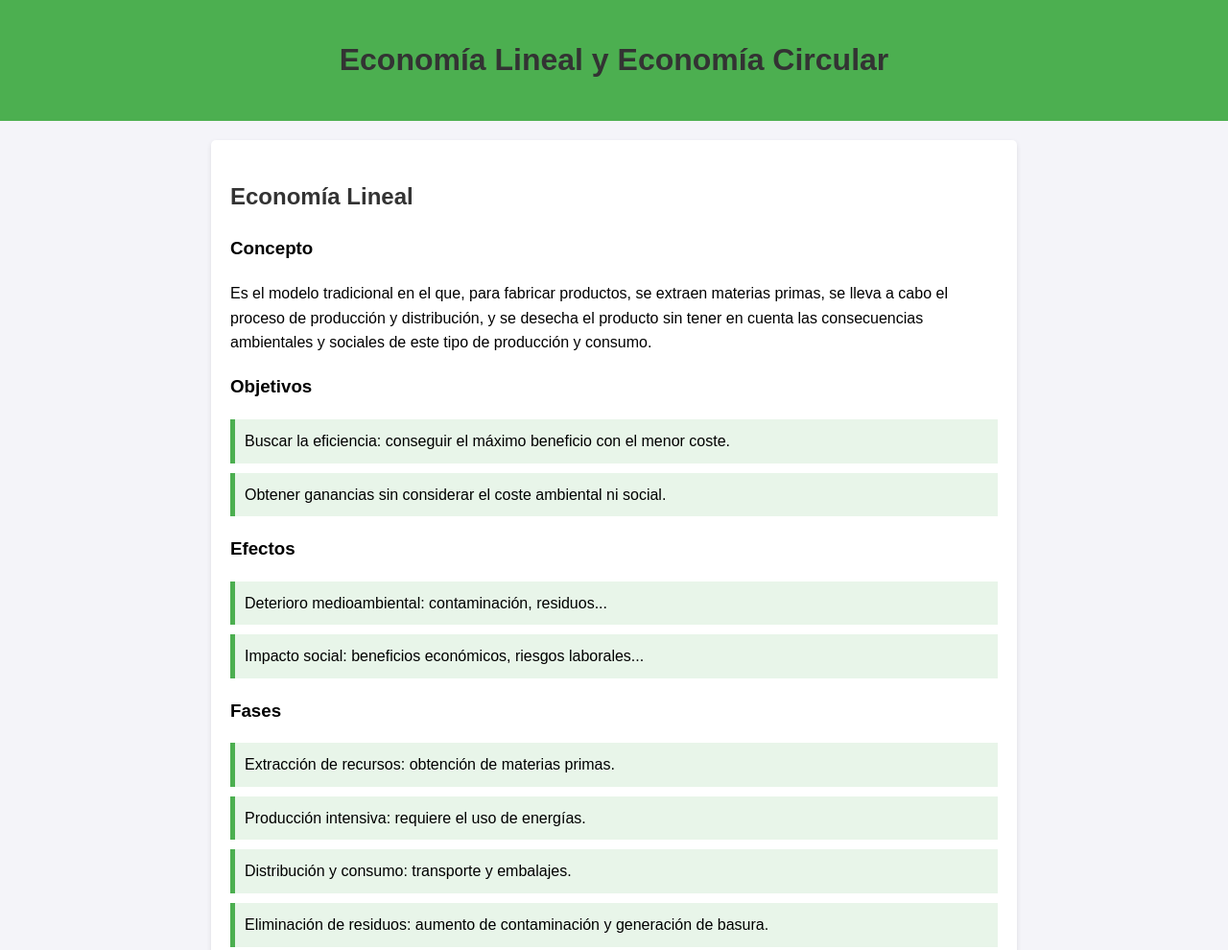
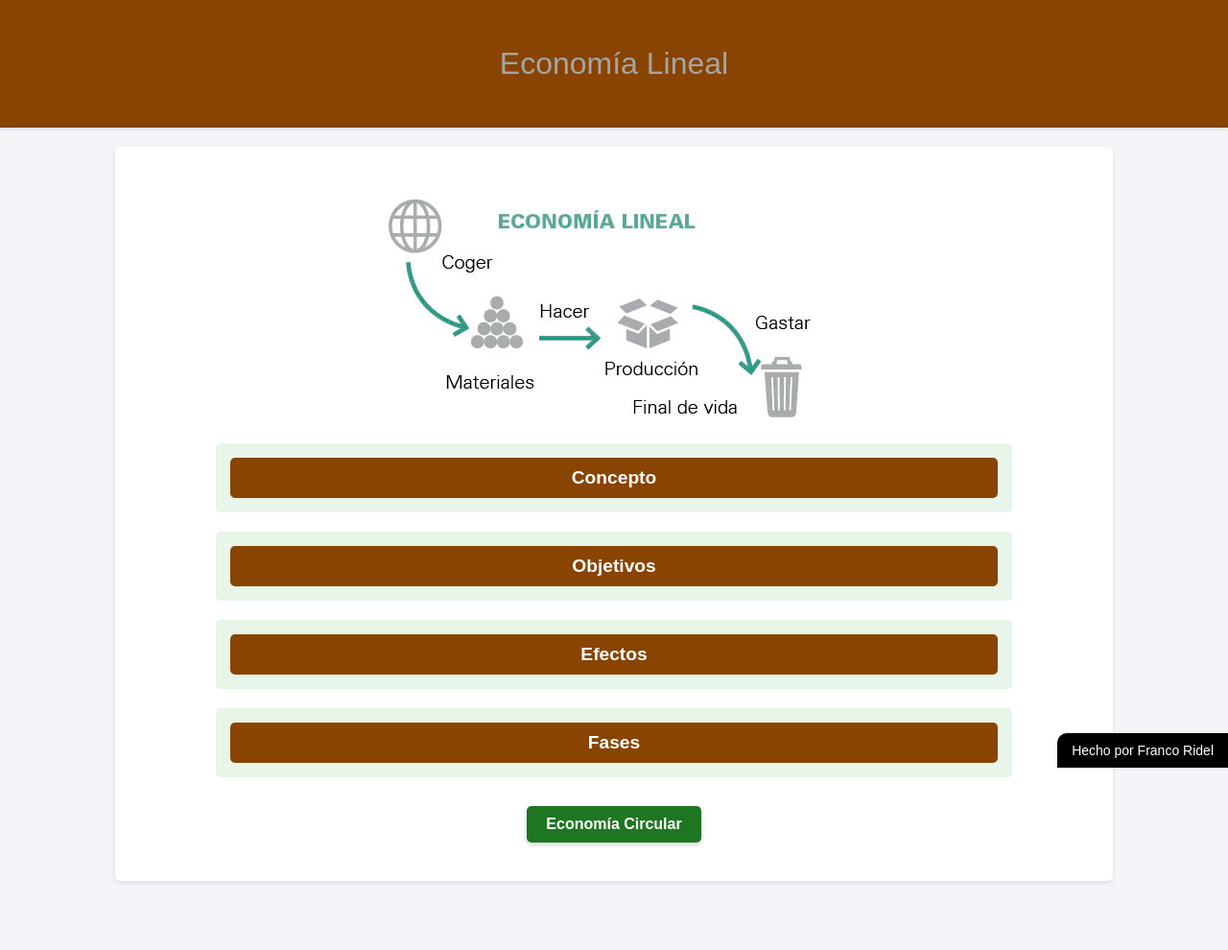
Before and after one commit to FrancoRidel/DIGITALIZACION, a plain HTML site: page index.html in a window 1280 px wide. Shown: the top 990 px of the page at 96% size. After the commit the page ends 938 px from the top, so only its background shows below. Drawn offline with Linux system fonts and the light colour scheme.

Commit message:
refactor

```diff
--- a/index.html
+++ b/index.html
@@ -7,81 +7,157 @@
     <style>
         body {
             font-family: Arial, sans-serif;
-            line-height: 1.6;
             margin: 0;
             padding: 0;
             background-color: #f4f4f9;
         }
         header {
-            background-color: #4CAF50;
-            color: white;
-            padding: 1rem 0;
+            background-color: #884400;
+            color: rgb(165, 165, 165);
+            padding: 3rem 0;
             text-align: center;
+            font-size: 2rem;
+            box-shadow: 0 2px 5px rgba(0, 0, 0, 0.1);
         }
-        section {
-            max-width: 800px;
+        .mapa-conceptual {
+            display: flex;
+            flex-direction: column;
+            align-items: center;
             margin: 20px auto;
-            background: white;
+            max-width: 1000px;
             padding: 20px;
             border-radius: 5px;
+            background: white;
             box-shadow: 0 2px 5px rgba(0, 0, 0, 0.1);
         }
-        h1, h2 {
-            color: #333;
+        .bloque {
+            background: #e8f5e9;
+            padding: 15px;
+            margin: 10px 0;
+            text-align: center;
+            border-radius: 5px;
+            width: 80%;
+            position: relative;
+            cursor: pointer;
+            transition: transform 0.3s ease, box-shadow 0.3s ease;
         }
-        ul {
-            list-style: none;
-            padding: 0;
+        .bloque:hover {
+            transform: translateY(-5px);
+            box-shadow: 0 5px 15px rgba(0, 0, 0, 0.2);
         }
-        ul li {
-            background: #e8f5e9;
-            margin: 10px 0;
+        .bloque .titulo {
+            background-color: #884400;
+            color: rgb(255, 255, 255);
             padding: 10px;
-            border-left: 5px solid #4CAF50;
+            border-radius: 5px;
+            font-weight: bold;
+            font-size: 1.2rem;
         }
-        .image-container {
-            text-align: center;
-            margin-top: 20px;
+        .contenido {
+            display: none;
+            margin-top: 10px;
+            text-align: left;
+            font-size: 1rem;
+            line-height: 1.5;
         }
-        img {
-            max-width: 100%;
+        footer {
+            position: fixed;
+            bottom: 0;
+            right: 0;
+            background-color: #000000;
+            color: rgb(255, 255, 255);
+            padding: 10px 15px;
+            font-size: 14px;
+            border-radius: 10px 0 0 0;
+        }
+        /* Animación para despliegue */
+        .contenido.mostrar {
+            display: block;
+            animation: desplegar 0.3s ease-out;
+        }
+        @keyframes desplegar {
+            from {
+                opacity: 0;
+                transform: scaleY(0);
+            }
+            to {
+                opacity: 1;
+                transform: scaleY(1);
+            }
+        }
+
+        .boton {
+            display: inline-block;
+            margin: 20px auto;
+            padding: 10px 20px;
+            background-color: #1f7622;
+            color: white;
+            text-decoration: none;
+            font-size: 16px;
+            font-weight: bold;
             border-radius: 5px;
+            box-shadow: 0 2px 5px rgba(0, 0, 0, 0.2);
+            transition: background-color 0.3s ease, transform 0.3s ease;
+        }
+        .boton:hover {
+            background-color: #388E3C;
+            transform: translateY(-3px);
         }
     </style>
 </head>
 <body>
     <header>
-        <h1>Economía Lineal y Economía Circular</h1>
+        Economía Lineal
     </header>
-    <section>
-        <h2>Economía Lineal</h2>
-        <h3>Concepto</h3>
-        <p>
-            Es el modelo tradicional en el que, para fabricar productos, se extraen materias primas, se lleva a cabo el proceso de producción y distribución, y se desecha el producto sin tener en cuenta las consecuencias ambientales y sociales de este tipo de producción y consumo.
-        </p>
-        <h3>Objetivos</h3>
+    <div class="mapa-conceptual">
+        <div class="image-container">
+            <img src="Economia_ lineal_esquema.png" alt="Esquema de la economía lineal">
+        </div>
+        <div class="bloque" onclick="toggleContenido(this)">
+            <div class="titulo">Concepto</div>
+            <div class="contenido">
+                Es el modelo tradicional en el que se fabrican productos, extrayendo materias primas, se extraen materias primas, se lleva a cabo el proceso de producción y distribución, y se desecha el producto sin tener en cuenta las consecuencias ambientales y sociales de este tipo de producción y consumo.
+            </div>
+        </div>
+        <div class="bloque" onclick="toggleContenido(this)">
+            <div class="titulo">Objetivos</div>
+            <div class="contenido">
                 <ul>
-            <li>Buscar la eficiencia: conseguir el máximo beneficio con el menor coste.</li>
-            <li>Obtener ganancias sin considerar el coste ambiental ni social.</li>
+                    <li>Buscar la eficiencia y maximizar el beneficio al menor costo.</li>
+                    <li>Obtener ganancias sin considerar el impacto ambiental y social.</li>
                 </ul>
-        <h3>Efectos</h3>
+            </div>
+        </div>
+        <div class="bloque" onclick="toggleContenido(this)">
+            <div class="titulo">Efectos</div>
+            <div class="contenido">
                 <ul>
-            <li>Deterioro medioambiental: contaminación, residuos...</li>
-            <li>Impacto social: beneficios económicos, riesgos laborales...</li>
+                    <li>Deterioro medioambiental: contaminación, residuos.</li>
+                    <li>Impacto social: beneficios económicos, riesgos laborales.</li>
                 </ul>
-        <h3>Fases</h3>
+            </div>
+        </div>
+        <div class="bloque" onclick="toggleContenido(this)">
+            <div class="titulo">Fases</div>
+            <div class="contenido">
                 <ul>
                     <li>Extracción de recursos: obtención de materias primas.</li>
-            <li>Producción intensiva: requiere el uso de energías.</li>
+                    <li>Producción intensiva: requiere uso de energía.</li>
                     <li>Distribución y consumo: transporte y embalajes.</li>
-            <li>Eliminación de residuos: aumento de contaminación y generación de basura.</li>
+                    <li>Eliminación de residuos: generación de basura y contaminación.</li>
                 </ul>
-        <div class="image-container">
-            <img src="Economia_ lineal_esquema.png" alt="Esquema de la economía lineal">
+            </div>
+        </div>
+        <a href="economia_circular.html" class="boton">Economía Circular</a>
     </div>
     <footer>
         Hecho por Franco Ridel
     </footer>
-    </section>
+    <script>
+        function toggleContenido(element) {
+            const contenido = element.querySelector('.contenido');
+            contenido.classList.toggle('mostrar');
+        }
+    </script>
 </body>
 </html>
```
Also changed, not shown: economia_circular.html (renamed from index4.html, +1 -1 lines), index3.html (deleted, +0 -163 lines), png-clipart-recycle-logo-recycling-symbol-green-miscellaneous-symbols-removebg-preview.png (added). Lines whose indentation alone changed are shown as unchanged.
